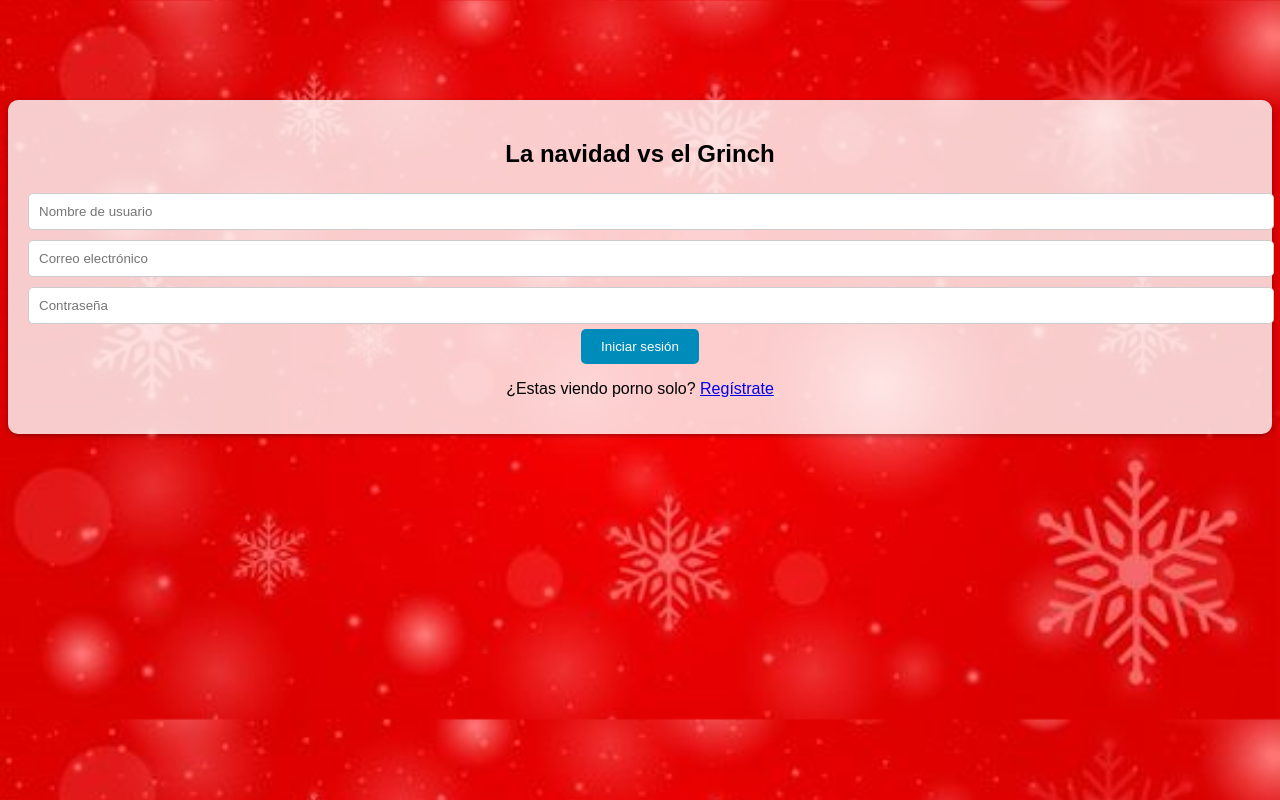
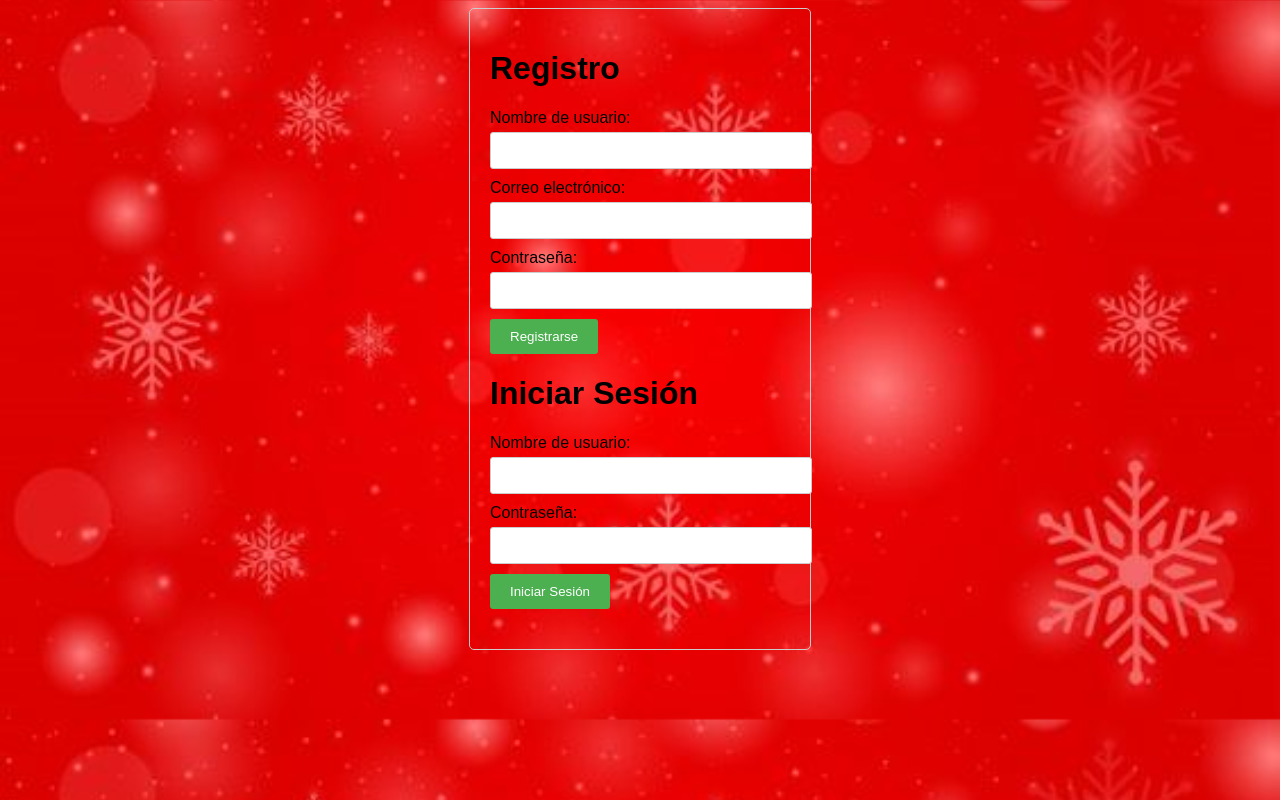
Before and after one commit to Nvrafael/ProyectoHR, a plain HTML site: page index.html in a window 1280 px wide. Drawn offline with Linux system fonts and the light colour scheme.

Commit message:
registro

```diff
--- a/index.html
+++ b/index.html
@@ -1,23 +1,50 @@
 <!DOCTYPE html>
+<html lang="es">
 <html>
-
 <head>
-    <title>Bienvenido a la Aventura Navideña</title>
+    <meta charset="UTF-8">
+    <meta name="viewport" content="width=device-width, initial-scale=1.0">
+    <title>Mi Página de Registro y Login</title>
     <link rel="stylesheet" href="style.css">
 </head>
-
 <body>
     <div class="container">
-        <div class="form-wrapper">
-            <h2>La navidad vs el Grinch</h2>
-            <form><input type="text" placeholder="Nombre de usuario"><input type="email"
-                    placeholder="Correo electrónico"><input type="password" placeholder="Contraseña"><button
-                    type="submit">Iniciar sesión</button>
+        <h1>Registro</h1>
+        <form>
+            <label for="username">Nombre de usuario:</label>
+            <input type="text" id="username" name="username" required>
 
-                <p>¿Estas viendo porno solo? <a href="#">Regístrate</a></p>
-            </form>
-        </div>
+            <label for="email">Correo electrónico:</label>
+            <input type="email" id="email" name="email" required>
+
+            <label for="password">Contraseña:</label>
+            <input type="password" id="password" name="password" required>
+
+            <button type="submit">Registrarse</button>
+        </form>
+
+        <h1>Iniciar Sesión</h1>
+        <form>
+            <label for="login-username">Nombre de usuario:</label>
+            <input type="text" id="login-username" name="login-username" required>
+
+            <label for="login-password">Contraseña:</label>
+            <input type="password" id="login-password" name="login-password" required>
+
+            <button type="submit">Iniciar Sesión</button>
+        </form>
     </div>
+    <script src="script.js"></script>
 </body>
+</html>
+<!DOCTYPE html>
+<html lang="en">
+<head>
+    <meta charset="UTF-8">
+    <meta name="viewport" content="width=device-width, initial-scale=1.0">
+    <title>Document</title>
+</head>
+<body>
 
+</body>
 </html>
--- a/style.css
+++ b/style.css
@@ -1,34 +1,39 @@
-body {
-    background-image: url('img/imagen\ \(1\).png');
+body{
+    background-image: url(img/imagen\ \(1\).png);
     background-size: cover;
     font-family: 'Arial', sans-serif;
 }
 
 .container {
-    text-align: center;
-    margin-top: 100px;
+    width: 300px;
+    margin: 0 auto;
+    padding: 20px;
+    border: 1px solid #ccc;
+    border-radius: 5px;
 }
 
-.form-wrapper {
-    background-color: rgba(255, 255, 255, 0.8);
-    padding: 20px;
-    border-radius: 10px;
-    box-shadow: 0px 2px 5px rgba(0, 0, 0, 0.3);
+form {
+    margin-bottom: 20px;
+}
+
+label {
+    display: block;
+    margin-bottom: 5px;
 }
 
 input {
     width: 100%;
     padding: 10px;
-    margin: 5px 0;
+    margin-bottom: 10px;
     border: 1px solid #ccc;
-    border-radius: 5px;
+    border-radius: 3px;
 }
 
 button {
-    background-color: #008CBA;
+    background-color: #4CAF50;
     color: white;
     padding: 10px 20px;
     border: none;
-    border-radius: 5px;
+    border-radius: 3px;
     cursor: pointer;
 }
```
